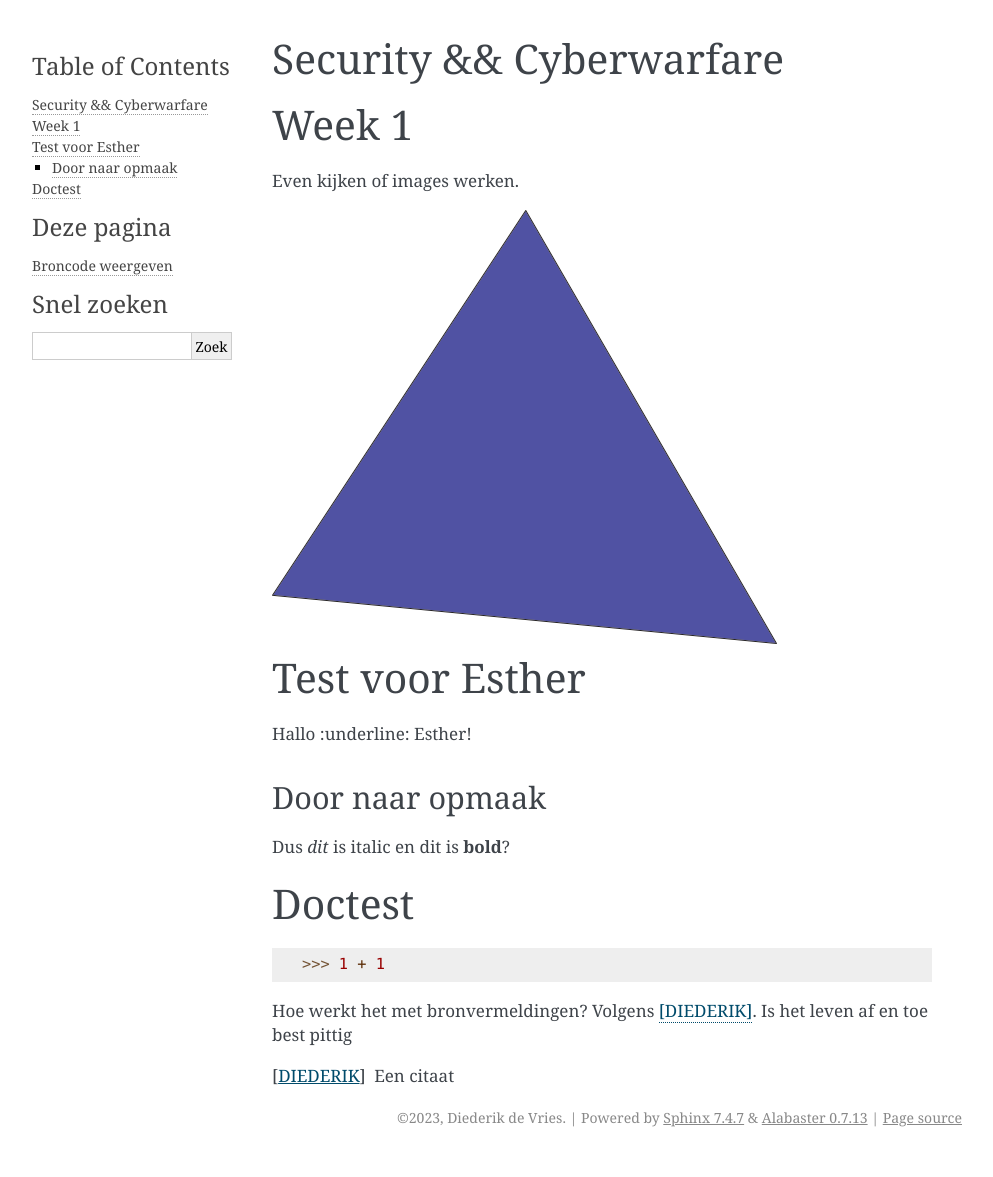
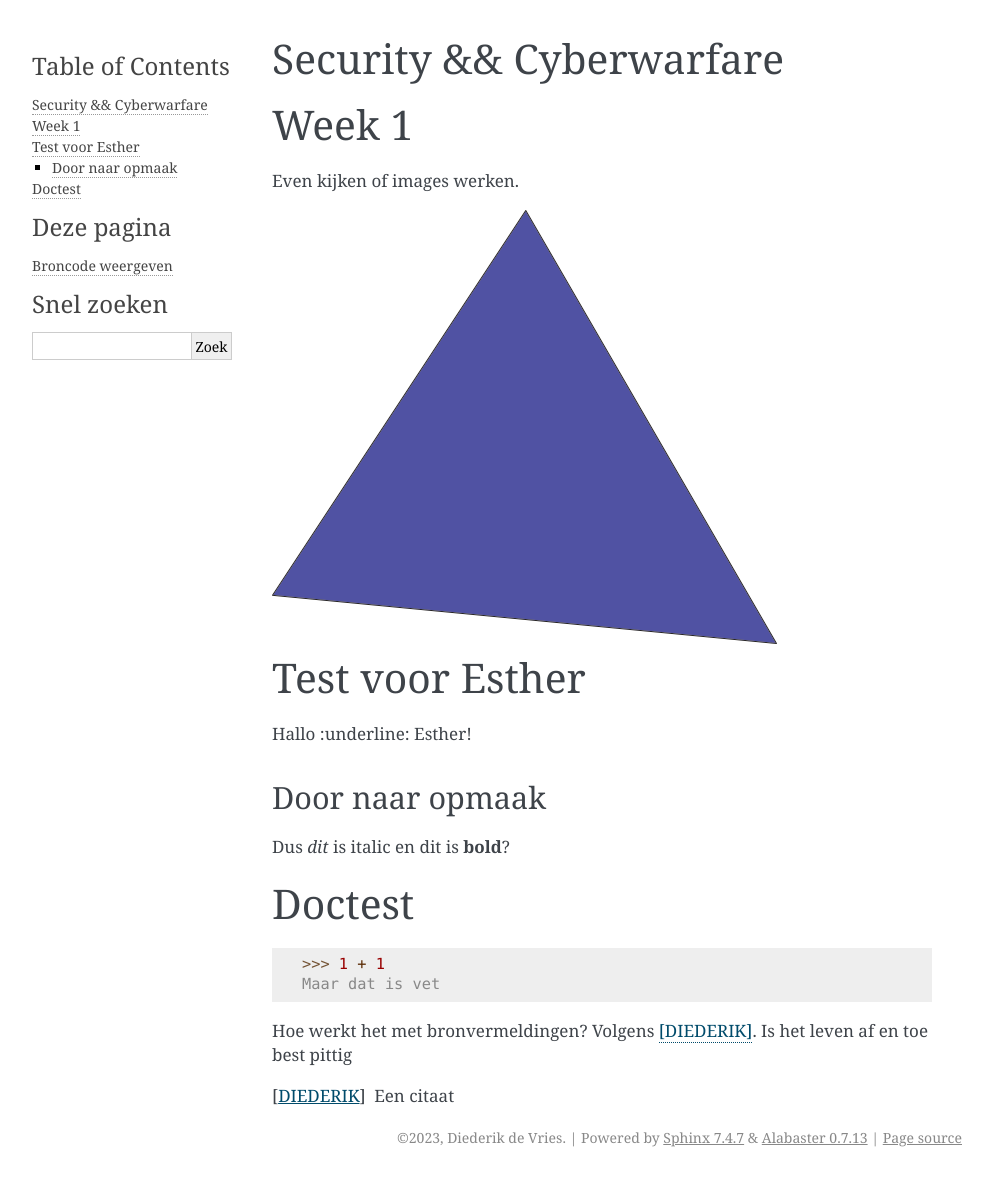
Before and after one commit to diederiknl/bookmaker, a Sphinx documentation site: the page built from source/index.rst, in a window 1280 px wide. Shown: the whole page, without its empty margins (148-1141 px from the left). Built offline with Sphinx 7.4.7, drawn with Linux system fonts in a browser that asks for light colours.

Commit message:
Doctest2

```diff
--- a/source/index.rst
+++ b/source/index.rst
@@ -28,6 +28,7 @@ Dus *dit* is italic en dit is **bold**?
 Doctest
 =====================================
 >>> 1 + 1
+Maar dat is vet
 
 
 Hoe werkt het met bronvermeldingen? Volgens [DIEDERIK]_.
```
